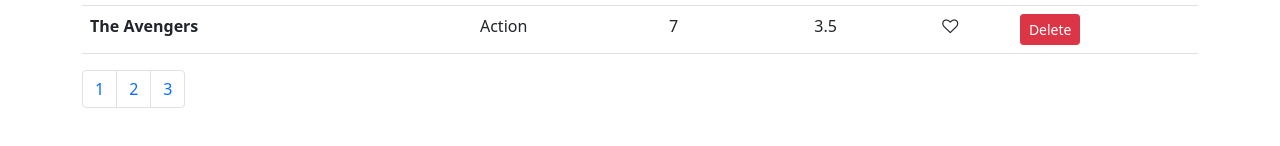
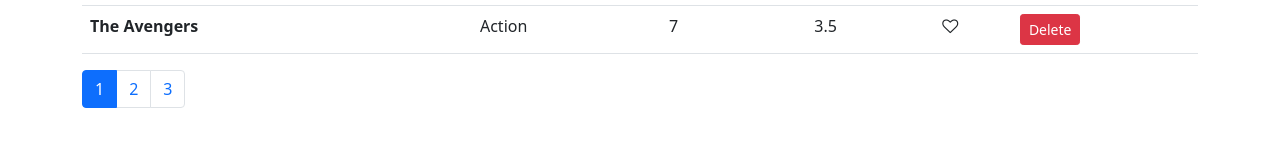
Before and after one commit to alaeimo/React-Course, a React (Create React App) app in the folder 03-vidly/: page / in a window 1280 px wide. Shown: the part 508-654 px from the top of the page. Built offline with nearby package versions, Linux system fonts and the light colour scheme.

Commit message:
03-vidly: Pagination- handling page changes.

```diff
--- a/03-vidly/src/components/movies.jsx
+++ b/03-vidly/src/components/movies.jsx
@@ -3,7 +3,7 @@
 import Like from "./like";
 import Pagination from "./pagination";
 class Movies extends Component {
-  state = { movies: getMovies(), pageSize: 4 };
+  state = { movies: getMovies(), pageSize: 4, currentPage: 1 };
 
   handleClick = (movie) => {
     const movies = [...this.state.movies];
@@ -12,11 +12,13 @@
     movies[index].liked = !movies[index].liked;
     this.setState({ movies });
   };
-  handlePage = (page) => {
-    console.log(page);
+
+  handlePageChange = (page) => {
+    this.setState({ currentPage: page });
   };
   render() {
     const count = this.state.movies.length;
+    const { pageSize, currentPage } = this.state;
     if (count === 0)
       return <p className="pt-5 bold">There are no movies in the database!</p>;
     return (
@@ -64,8 +66,9 @@
         </table>
         <Pagination
           totalItems={count}
-          pageSize={this.state.pageSize}
-          onPageChange={this.handlePage}
+          pageSize={pageSize}
+          currentPage={currentPage}
+          onPageChange={this.handlePageChange}
         />
       </React.Fragment>
     );
--- a/03-vidly/src/components/pagination.jsx
+++ b/03-vidly/src/components/pagination.jsx
@@ -2,7 +2,7 @@
 import _ from "lodash";
 
 const Pagination = (props) => {
-  const { totalItems, pageSize } = props;
+  const { totalItems, pageSize, currentPage, onPageChange } = props;
   const pagesCount = Math.ceil(totalItems / pageSize);
   if (pagesCount === 1) return null;
   const pages = _.range(1, pagesCount + 1);
@@ -10,8 +10,13 @@
     <nav>
       <ul className="pagination">
         {pages.map((page) => (
-          <li key={page} className="page-item">
-            <a className="page-link">{page}</a>
+          <li
+            key={page}
+            className={page === currentPage ? "page-item active" : "page-item"}
+          >
+            <a className="page-link" onClick={() => onPageChange(page)}>
+              {page}
+            </a>
           </li>
         ))}
       </ul>
```
